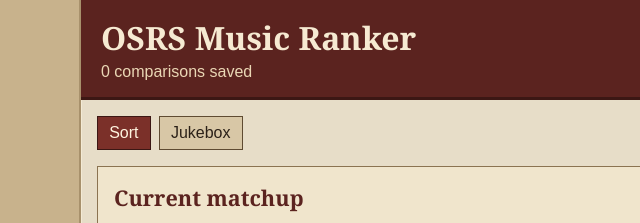
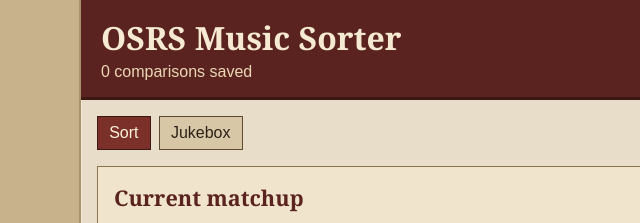
Before and after one commit to eao/osrs-music-sort, a website built with Vite: page index.html in a window 1280 px wide. Shown: the top 223 px of the page, 0-640 px from the left. Built offline with nearby package versions, Linux system fonts and the light colour scheme.

Commit message:
Update site title and favicon

```diff
--- a/index.html
+++ b/index.html
@@ -3,7 +3,8 @@
   <head>
     <meta charset="UTF-8" />
     <meta name="viewport" content="width=device-width, initial-scale=1.0" />
-    <title>OSRS Music Ranker</title>
+    <link rel="icon" href="https://oldschool.runescape.wiki/images/Stats_icon.png?1b467" />
+    <title>OSRS Music Sorter</title>
   </head>
   <body>
     <main id="app" class="app-shell"></main>
--- a/src/app.ts
+++ b/src/app.ts
@@ -82,7 +82,7 @@
     const header = element('header', 'site-header');
     const headerText = element('div', 'header-text');
     headerText.append(
-      element('h1', undefined, 'OSRS Music Ranker'),
+      element('h1', undefined, 'OSRS Music Sorter'),
       element(
         'p',
         'comparison-count',
```
Also changed, not shown: tests/app.test.ts (+1 -1 lines), tests/e2e/ranker.spec.ts (+6 -1 lines).
